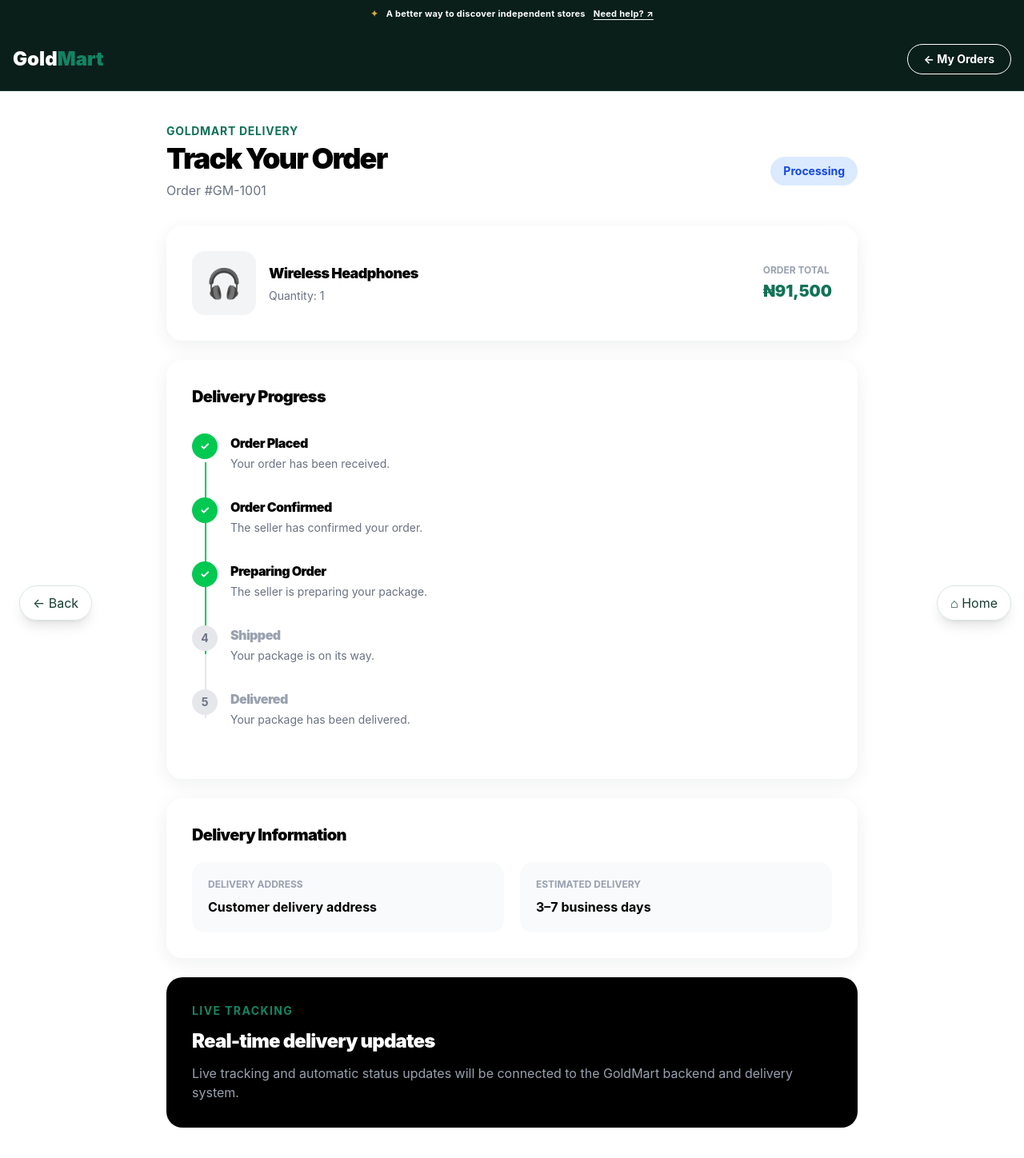
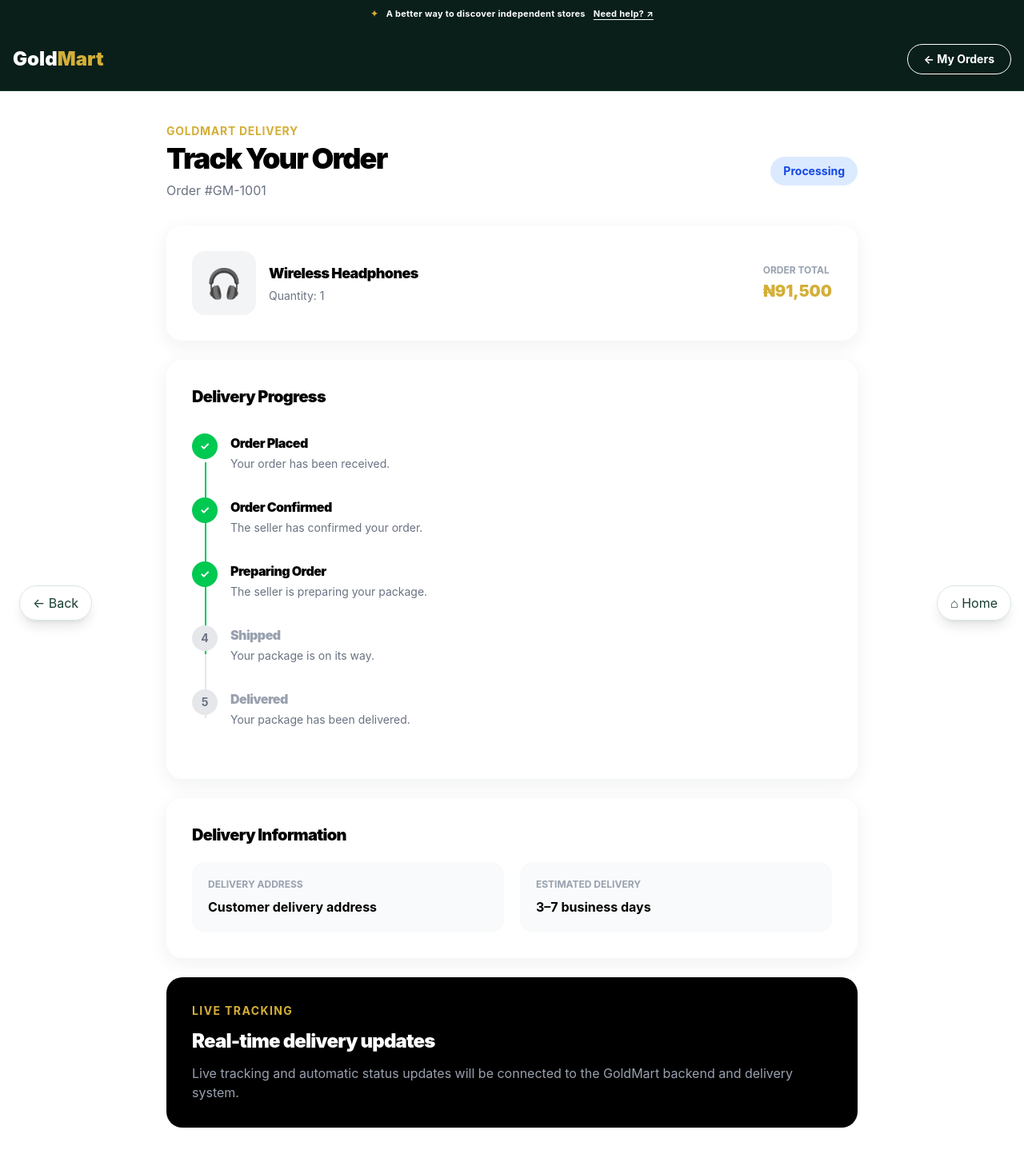
Before and after one commit to oscar1-max/Gold-mart-Ybsr, a Next.js app: page /orders/1 in a window 1280 px wide. Shown: the whole page at 80% size. Built offline with nearby package versions, Linux system fonts and the light colour scheme.

Commit message:
Unify GoldMart buyer communications and order screens

```diff
--- a/app/orders/[id]/page.tsx
+++ b/app/orders/[id]/page.tsx
@@ -46,7 +46,7 @@ export default function OrderTrackingPage() {
         <div className="mx-auto flex max-w-7xl items-center justify-between px-4 py-5">
 
           <Link href="/" className="text-2xl font-black">
-            Gold<span className="text-[#128563]">Mart</span>
+            Gold<span className="text-[#D4AF37]">Mart</span>
           </Link>
 
           <Link
@@ -62,7 +62,7 @@ export default function OrderTrackingPage() {
       {/* CONTENT */}
       <div className="mx-auto max-w-4xl px-4 py-10">
 
-        <p className="text-sm font-bold uppercase tracking-wider text-[#127256]">
+        <p className="text-sm font-bold uppercase tracking-wider text-[#D4AF37]">
           GoldMart Delivery
         </p>
 
@@ -112,7 +112,7 @@ export default function OrderTrackingPage() {
                 Order Total
               </p>
 
-              <p className="mt-1 text-xl font-black text-[#127256]">
+              <p className="mt-1 text-xl font-black text-[#D4AF37]">
                 {order.total}
               </p>
             </div>
@@ -220,7 +220,7 @@ export default function OrderTrackingPage() {
         {/* NOTICE */}
         <section className="mt-6 rounded-3xl bg-black p-8 text-white">
 
-          <p className="text-sm font-bold uppercase tracking-widest text-[#128563]">
+          <p className="text-sm font-bold uppercase tracking-widest text-[#D4AF37]">
             Live Tracking
           </p>
 
```
